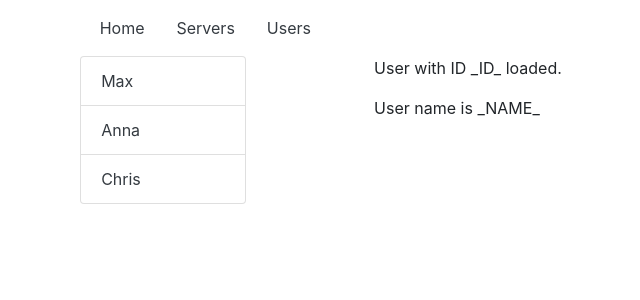
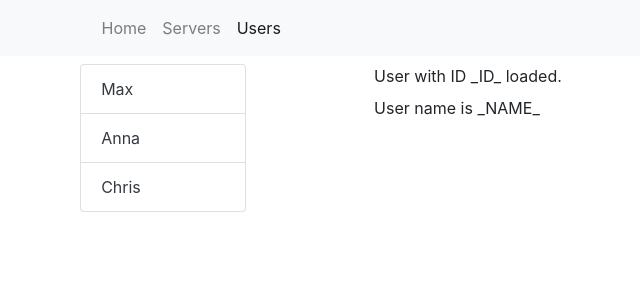
Before and after one commit to Fahad-Md-Kamal/Learning-Angular, an Angular app: page /users in a window 1280 px wide. Shown: the top 300 px of the page, without its empty margins (39-679 px from the left). Built offline with nearby package versions, Linux system fonts and the light colour scheme.

Commit message:
Routing Active navbar notification done

```diff
--- a/src/app/app.component.html
+++ b/src/app/app.component.html
@@ -1,18 +1,36 @@
 <div class="container-fluid">
-    <div class="row">
-        <ul class="navbar nav offset-1">
-            <li class="nav-item" role="presentation">
-                <a class="nav-link text-dark" routerLink="/" >Home</a>
+    <nav class="navbar navbar-expand-lg navbar-light bg-light">
+        <button class="navbar-toggler" type="button" data-toggle="collapse" data-target="#navbarTogglerDemo01" aria-controls="navbarTogglerDemo01" aria-expanded="false" aria-label="Toggle navigation">
+          <span class="navbar-toggler-icon"></span>
+        </button>
+        <div class="collapse navbar-collapse" id="navbarTogglerDemo01">
+          <ul class="navbar-nav mr-auto mt-2 mt-lg-0 offset-1">
+            <li class="nav-item"
+                routerLinkActive="active"
+                [routerLinkActiveOptions]="{exact: true}">
+                  <a class="nav-link"
+                      routerLink="/">
+                      Home
+                  </a>
             </li>
-            <li class="nav-item" role="presentation">
-                <!-- <a class="nav-link text-dark" href="/servers">Servers</a> -->
-                <a class="nav-link text-dark" routerLink="/servers" >Servers</a>
+            <li class="nav-item"
+                routerLinkActive="active">
+                  <a class="nav-link"
+                      routerLink="servers">
+                      Servers
+                  </a>
             </li>
-            <li class="nav-item" role="presentation">
-                <a class="nav-link text-dark" [routerLink]="['/users']" >Users</a>
+            <li class="nav-item"
+                routerLinkActive="active">
+                  <a class="nav-link"
+                    [routerLink]="['users']">
+                    Users
+                  </a>
             </li>
-        </ul>
-    </div>
+          </ul>
+        </div>
+      </nav>
+
     <div class="offset-1">
      <router-outlet></router-outlet>
     </div>
--- a/src/app/servers/servers.component.html
+++ b/src/app/servers/servers.component.html
@@ -1,5 +1,5 @@
 <div class="row my-3">
-    <div class="col-lg-2 col-sm-4 my-5">
+    <div class="col-lg-2 col-sm-4 my-2">
       <div class="list-group">
         <a
           href="#"
--- a/src/app/users/user/user.component.html
+++ b/src/app/users/user/user.component.html
@@ -1,2 +1,2 @@
-<p>User with ID _ID_ loaded.</p>
+<p class="my-2">User with ID _ID_ loaded.</p>
 <p>User name is _NAME_</p>
--- a/src/app/users/users.component.html
+++ b/src/app/users/users.component.html
@@ -1,5 +1,5 @@
 <div class="row">
-    <div class="col-lg-2 col-sm-4">
+    <div class="col-lg-2 col-sm-4 my-2">
       <div class="list-group">
         <a
           href="#"
```
